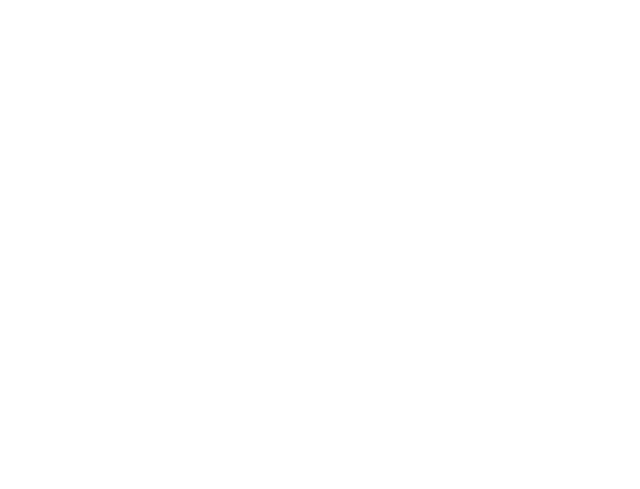
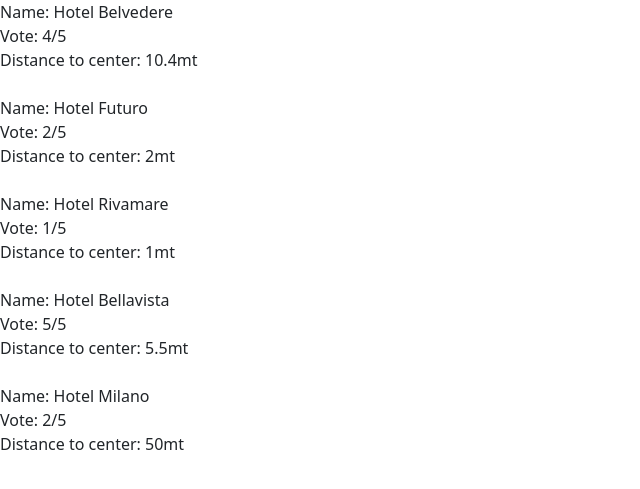
Before and after one commit to SimoneCerri/php-hotel, a PHP site: page / in a window 1280 px wide. Before the commit the part shown is empty. Shown: the top 489 px of the page, without its empty margins (0-640 px from the left). Run offline with PHP 8.4, Linux system fonts and the light colour scheme; some libraries are stand-ins or nearby versions; some web fonts are replaced.

Commit message:
put on screen data with a foreach and some string

```diff
--- a/index.php
+++ b/index.php
@@ -42,3 +42,54 @@ $hotels =
 
 
 ?>
+
+<!doctype html>
+<html lang='en'>
+
+<head>
+
+   <title>Hotel PHP</title>
+   <meta charset='utf-8'>
+   <meta name='viewport' content='width=device-width, initial-scale=1'>
+   <!-- #region link to Style -->
+   <link href='./assets/css/style.css' rel='stylesheet'>
+   <!-- #endregion link to Style -->
+   <!-- #region link to FontAwesome (icons) -->
+   <link rel='stylesheet' href='https: //cdnjs.cloudflare.com/ajax/libs/font-awesome/6.5.1/css/all.min.    css'integrity='sha512-DTOQO9RWCH3ppGqcWaEA1BIZOC6xxalwEsw9c2QQeAIft+Vegovlnee1c9QX4TctnWMn13TZye+giMm8e2LwA=='crossorigin='anonymous' referrerpolicy='no-referrer'/>
+   <!-- #endregion link to FontAwesome (icons) -->
+   <!-- #region links to GoogleFonts (Nanum Gothic Coding) -->
+   <link rel='preconnect' href='https: //fonts.googleapis.com'>
+   <link rel='preconnect' href='https: //fonts.gstatic.com' crossorigin>
+   <link href='https: //fonts.googleapis.com/css2?family=Nanum+Gothic+Coding&display=swap' rel='stylesheet'>
+   <!-- #endregion links to GoogleFonts (Nanum Gothic Coding) -->
+   <!-- #region link to Bootstrap -->
+   <link href='https: //cdn.jsdelivr.net/npm/bootstrap@5.3.3/dist/css/bootstrap.min.css' rel='stylesheet'integrity='sha384-QWTKZyjpPEjISv5WaRU9OFeRpok6YctnYmDr5pNlyT2bRjXh0JMhjY6hW+ALEwIH'crossorigin='anonymous'>
+   <!-- #endregion link to Bootstrap -->
+
+</head>
+
+<body class='debug'>
+
+   <div id='app'>
+       <?php
+        foreach ($hotels as $hotel)
+        {
+            echo "Name: " .$hotel["name"] . "<br>"."Vote: ".$hotel["vote"]."/5"."<br>"."Distance to center: ".$hotel["distance_to_center"]."mt"."<br>"."<br>";
+        }
+       ?>
+   </div>
+   <!-- #region Dev-only cdns, disable in production -->
+   <!-- #region link to Vue-script -->
+   <script src='https: //unpkg.com/vue@3/dist/vue.global.js'></script>
+   <!-- #endregion link to Vue-script -->
+   <!-- #region link to Bootstrap-script -->
+   <script src='https: //cdn.jsdelivr.net/npm/bootstrap@5.3.3/dist/js/bootstrap.bundle.min.js' integrity='sha384-YvpcrYf0tY3lHB60NNkmXc5s9fDVZLESaAA55NDzOxhy9GkcIdslK1eN7N6jIeHz' crossorigin='anonymous'></script>
+   <!-- #endregion link to Bootstrap-script -->
+   <!-- #region link to Script -->
+   <script src='./assets/js/main.js'></script>
+   <!-- #endregion link to Script -->
+   <!-- #endregion Dev-only cdns, disable in production -->
+
+</body>
+
+</html>
```
